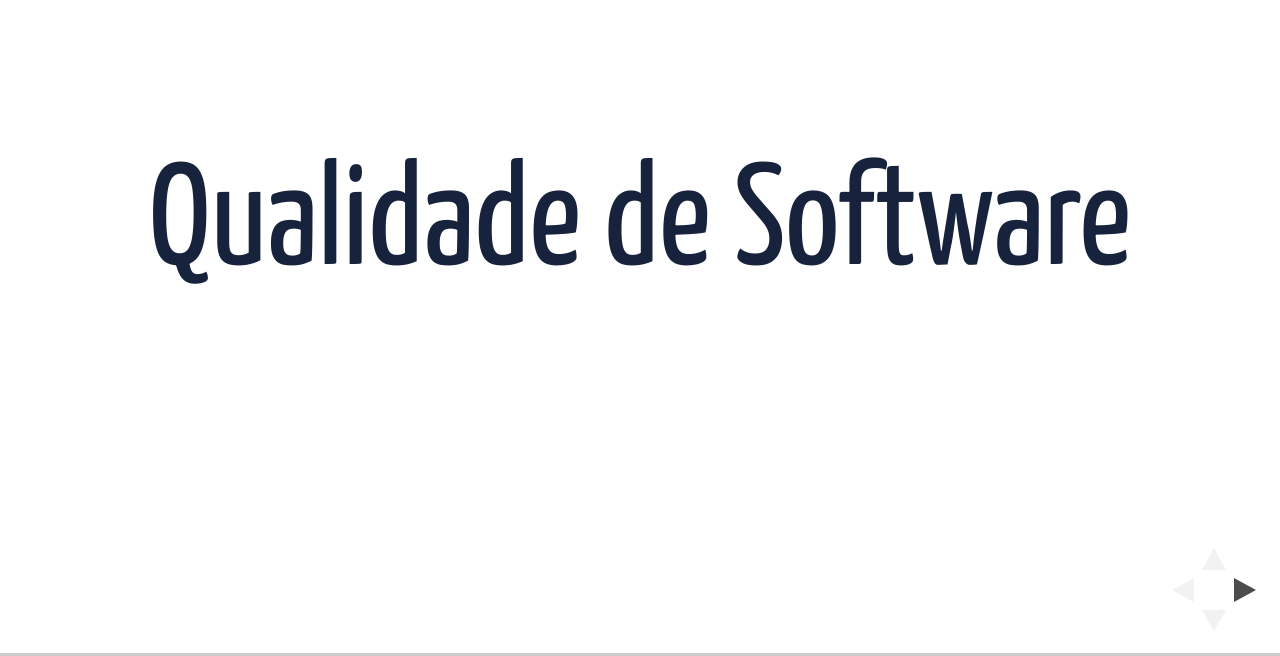
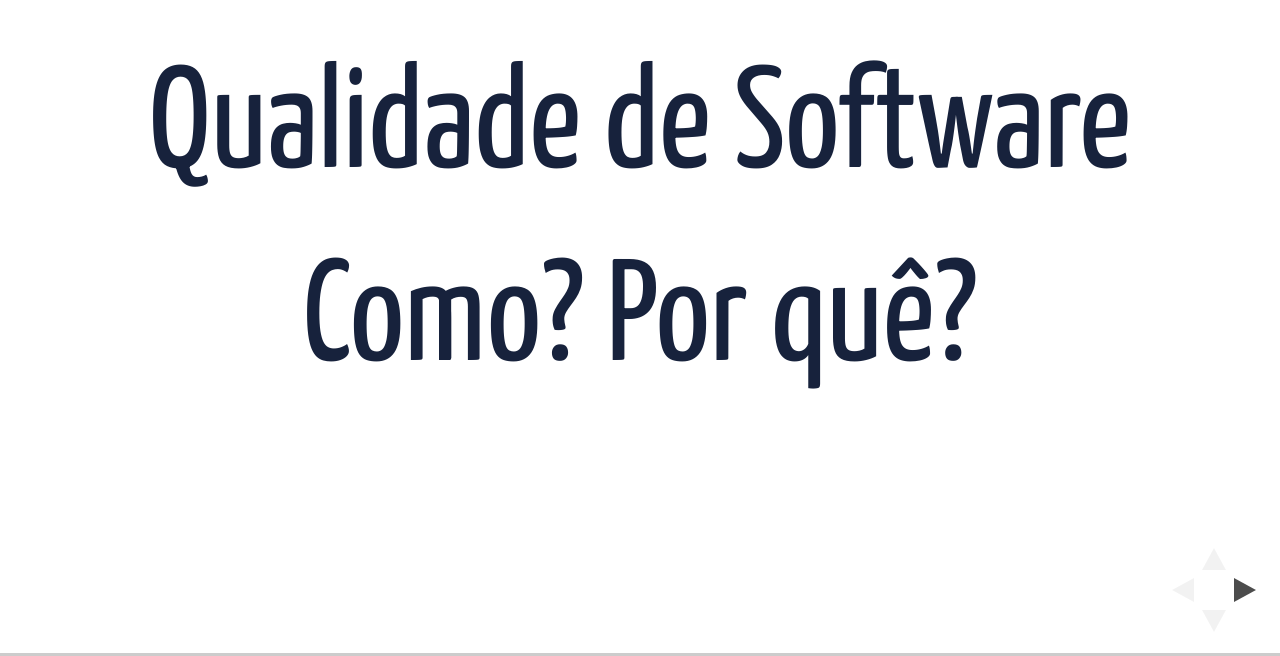
Before and after one commit to marinalimeira/talk-how-to-qa, a website: page index.html in a window 1280 px wide. Shown: the part 144-800 px from the top of the page. Drawn offline with Linux system fonts and the light colour scheme; a web font is replaced by a local one.

Commit message:
Update title

```diff
--- a/index.html
+++ b/index.html
@@ -11,7 +11,7 @@
 
 		<meta name="viewport" content="width=device-width, initial-scale=1.0, maximum-scale=1.0, user-scalable=no">
 
-		<title>reveal.js</title>
+		<title>QA</title>
 
 		<link rel="stylesheet" href="css/reveal.css">
     <link rel="stylesheet" href="css/theme/style.css">
@@ -44,7 +44,9 @@ assistir sua palestra no evento, criar uma propaganda. A apresentação deve ter
 com 3 minutos para apresentação.
 
 Lembre de usar o que foi dado       -->
-<section><h1>Qualidade de Software</h1></section>
+<section><h1>Qualidade de Software</h1>
+        <h1 >Como? Por quê?</h1>
+</section>
 <section>
   <!-- <h2>Oi!</h2> -->
   <h3>
```
